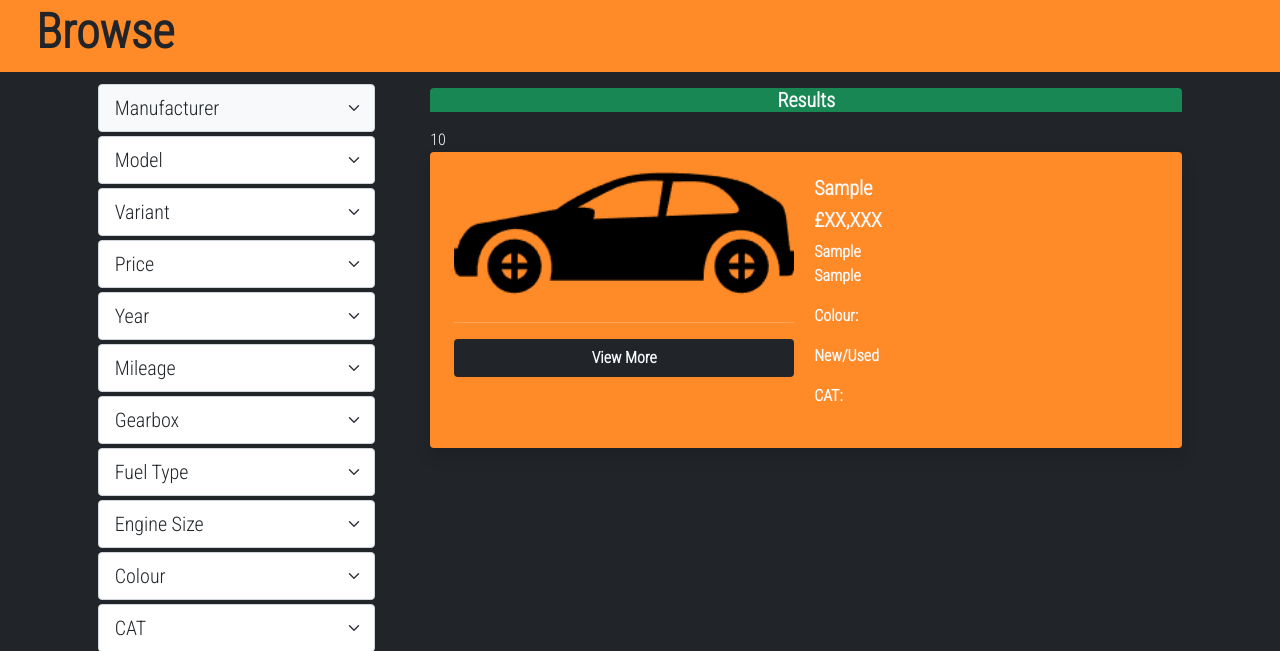
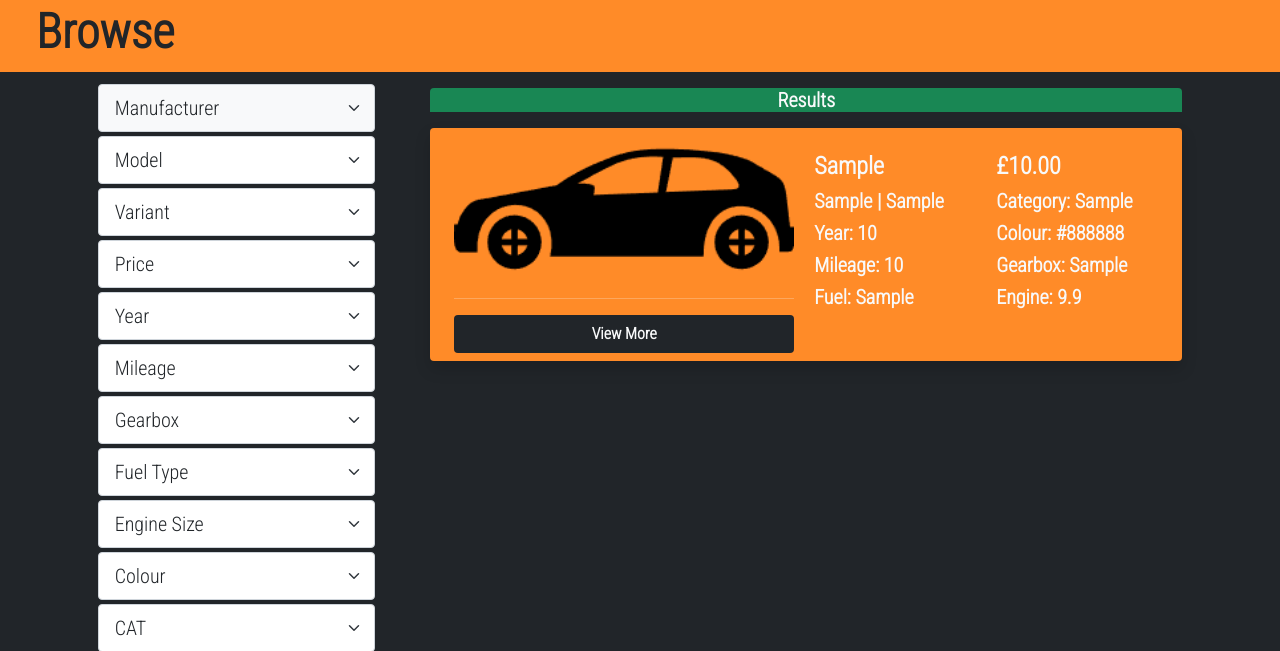
Before and after one commit to WillEard/BusyBee, a PHP site: page /Browse.php in a window 1280 px wide. Shown: the part 72-723 px from the top of the page. Run offline with PHP 8.4, Linux system fonts and the light colour scheme; tables that the repository leaves empty hold one stand-in row (values such as "Sample post").

Commit message:
-Result mechanic on Browse.php now works
-Vehicles and information now display when listed

```diff
--- a/BusyBee/Browse.php
+++ b/BusyBee/Browse.php
@@ -139,40 +139,88 @@
 
                 <?php
                     $count = $browseData->FetchNumberOfRows();
-                    for ($x = 0; $x <= $count; $x++)
+
+                    for ($x = 0; $x < $count; $x++)
                     {
-                        echo $x;
-                    }
-                ?>
+                        echo '
+
                         <div class="container-fluid rounded pb-1 pt-1 mb-2 mx-auto shadow" style="background-color: #FF8B28;">
                             <div class="row rounded mt-1 mb-1">
                                 <div class="col-md-6 text-center">
                                     <img src="img/car-hatchback-svgrepo-com.png" class="img-fluid w-100 rounded" alt="...">
                                     <hr/>
-                            <a class="btn mt-3 fw-bold rounded bg-dark text-light d-block" type="button" >View More</a>
+                                ';
+                                        $vehicleID = $browseData->FetchUID();
+                                echo '<a href="#" id="$vehicleID[$x]["VehicleID"]" class="btn mt-3 fw-bold rounded bg-dark text-light d-block" type="button" >View More</a>
                                 </div>
                                 <div class="col-md-3 p-3 ps-2">
-                            <h5 class="mt-0 fw-bold">
-                            <?php
-                                $browseData->FetchManufacturer();
-                            ?>
-                            </h5>
-                            <h5 class="fw-bold">£XX,XXX</h5>
-                            <p class="fw-bold">
-                                <?php
-                                $browseData->FetchModel();
-                                ?>
-                                <br>
-                                <?php
-                                $browseData->FetchVariant();
-                                ?>
-                            </p>
-                            <p class="fw-bold">Colour: </p>
-                            <p class="fw-bold">New/Used</p>
-                            <p class="fw-bold">CAT: </p>
+                                    <h4 class="mt-0 fw-bold"> ';
+                                        $manuf = $browseData->FetchManufacturer();
+                                        echo $manuf[$x]["Manufacturer"];
+                                    echo '</h4>';
+
+                                    echo '<h5 class="fw-bold">';
+                                        $model = $browseData->FetchModel();
+                                        echo $model[$x]["Model"];
+                                    echo '<span> | </span>';
+                                       $var = $browseData->FetchVariant();
+                                       echo $var[$x]["Variant"];
+                                    echo '</5>';
+
+                                    echo '<h5 class="fw-bold">';
+                                        $year = $browseData->FetchAge();
+                                        echo 'Year: '.$year[$x]["Age"];
+                                    echo'</h5>';
+
+                                    echo '<h5 class="fw-bold">';
+                                        $miles = $browseData->FetchMileage();
+                                        echo 'Mileage: '.$miles[$x]["Mileage"];
+                                    echo'</h5>';
+
+                                    echo '<h5 class="fw-bold">';
+                                        $fuel = $browseData->FetchFuel();
+                                        echo 'Fuel: '.$fuel[$x]["FuelType"];
+                                    echo'</h5>';
+
+                                echo'
+                                </div>
+                                <div class="col-md-3 p-3 ps-2"> ';
+
+                                    echo '<h4 class="mt-0 fw-bold">';
+                                        $price = $browseData->FetchPrice();
+                                        echo '£'.$price[$x]["Price"];
+                                    echo '</h4>';
+
+                                    echo '<h5 class="fw-bold">';
+                                        $cat = $browseData->FetchCategory();
+                                        echo 'Category: '.$cat[$x]["Category"];
+                                    echo '</h5>';
+
+                                    echo '<h5 class="fw-bold">';
+                                        $colour = $browseData->FetchColour();
+                                        echo 'Colour: '.$colour[$x]["Colour"];
+                                    echo'</h5>';
+
+                                    echo '<h5 class="fw-bold">';
+                                        $gear = $browseData->FetchGearbox();
+                                        echo 'Gearbox: '.$gear[$x]["Gearbox"];
+                                    echo'</h5>';
+
+                                    echo '<h5 class="fw-bold">';
+                                        $engine = $browseData->FetchGearbox();
+                                        echo 'Engine: '.$engine[$x]["EngineSize"];
+                                    echo'</h5>';
+
+                                echo'
                                 </div>
                             </div>
                         </div>
+
+                        ';
+                    }
+                ?>
+
+
 
 
             </div>
--- a/BusyBee/classes/browseVehicle-view.php
+++ b/BusyBee/classes/browseVehicle-view.php
@@ -2,37 +2,97 @@
 
 class BrowseVehicleView extends Browse
 {
+    public function FetchUID()
+    {
+        $uID = $this->GetRows();
+
+        return $uID;
+    }
+
     public function FetchManufacturer()
     {
         $manufacturerInfo = $this->GetRows();
 
-        foreach( $manufacturerInfo as $row )
-        {
-            //echo $row['Manufacturer'];
-        }
-
-        echo $manufacturerInfo[0]["Manufacturer"];
+        return $manufacturerInfo;
     }
 
     public function FetchModel()
     {
         $modelInfo = $this->GetRows();
 
-        echo $modelInfo[0]["Model"];
+        return $modelInfo;
     }
 
     public function FetchVariant()
     {
         $varInfo = $this->GetRows();
 
-        echo $varInfo[0]["Variant"];
+        return $varInfo;
     }
 
+    public function FetchPrice()
+    {
+        $priceInfo = $this->GetRows();
+
+        return $priceInfo;
+    }
+
+    public function FetchAge()
+    {
+        $ageInfo = $this->GetRows();
+
+        return $ageInfo;
+    }
+
+    public function FetchMileage()
+    {
+        $mileage = $this->GetRows();
+
+        return $mileage;
+    }
+
+    public function FetchGearbox()
+    {
+        $gearbox = $this->GetRows();
+
+        return $gearbox;
+    }
+
+    public function FetchFuel()
+    {
+        $fuel = $this->GetRows();
+
+        return $fuel;
+    }
+
+    public function FetchEngineSize()
+    {
+        $engine = $this->GetRows();
+
+        return $engine;
+    }
+
+    public function FetchColour()
+    {
+        $colour = $this->GetRows();
+
+        return $colour;
+    }
+
+    public function FetchCategory()
+    {
+        $cat = $this->GetRows();
+
+        return $cat;
+    }
+
+
+    // GET Number of rows in vehicles table to show
     public function FetchNumberOfRows()
     {
         $rowCount = $this->GetNumberOfRows();
 
-        echo $rowCount;
+        return $rowCount;
     }
 
 }
--- a/BusyBee/index.php
+++ b/BusyBee/index.php
@@ -26,9 +26,7 @@
                     <a href="Browse.php" type="button" class="btn btn-dark btn-lg px-4 gap-3">Get Started</a>
                 </div>
             </div>
-
         </div>
-
     </div>
 
     <div class="container-fluid" style="color: #FF8B28;">
```
Lines whose indentation alone changed are shown as unchanged.
